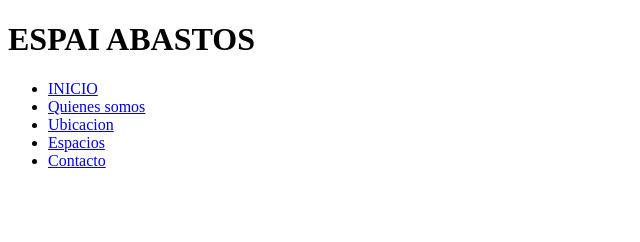
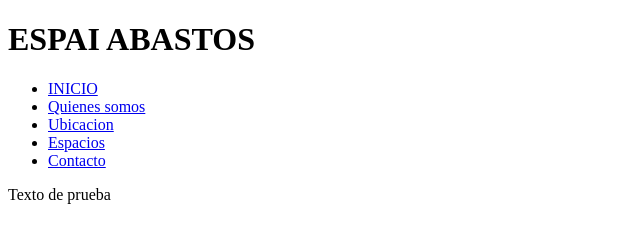
Before and after one commit to royegi/PracticaFinal, a plain HTML site: page index.html in a window 1280 px wide. Shown: the whole page, without its empty margins (0-640 px from the left). Drawn offline with Linux system fonts and the light colour scheme.

Commit message:
prueba commit

```diff
--- a/index.html
+++ b/index.html
@@ -24,7 +24,9 @@
 
     </header>
 <main>
-
+<p>
+    Texto de prueba
+</p>
 
 </main>
 
```
